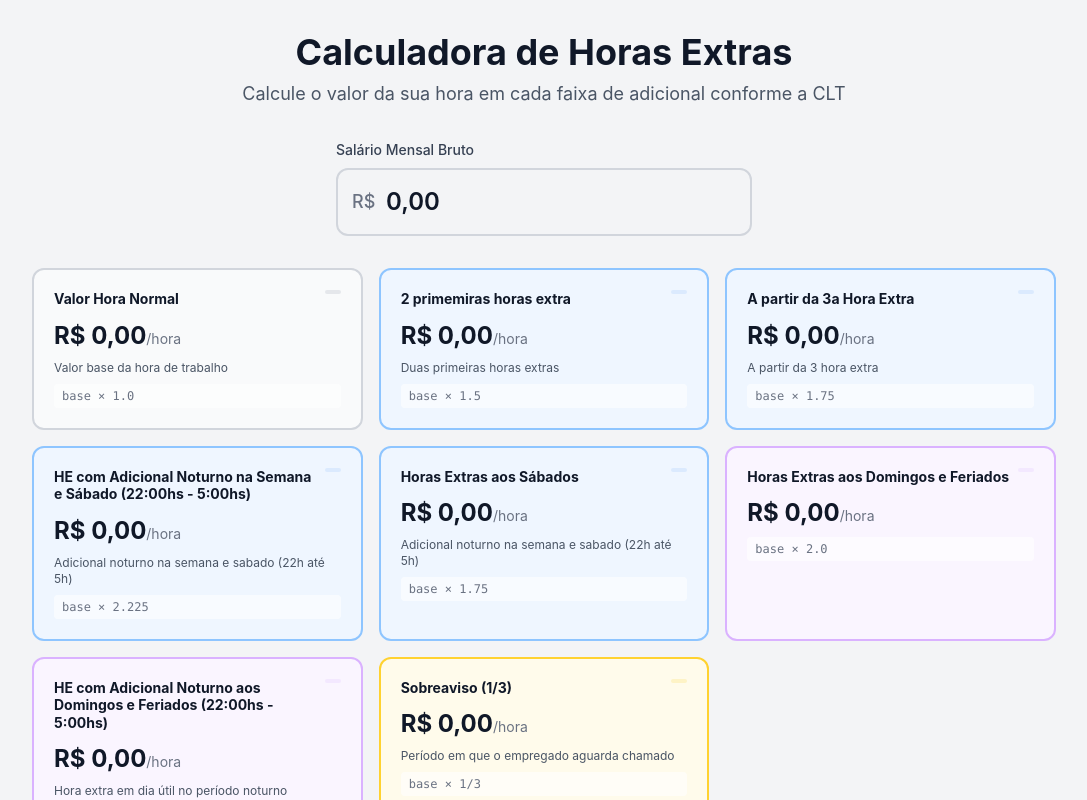
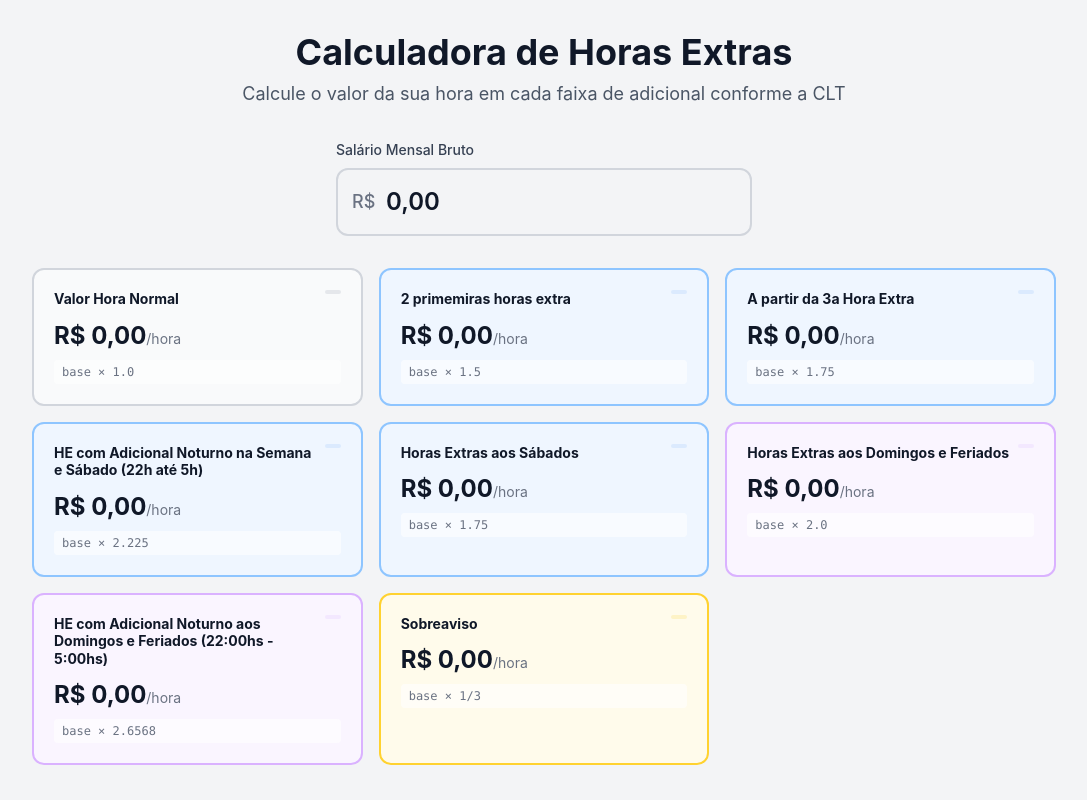
Before and after one commit to paulograbin/horasExtras, a React (Vite) app: page / in a window 1280 px wide. Shown: the top 800 px of the page, without its empty margins (96-1183 px from the left). Built offline with nearby package versions, Linux system fonts and the light colour scheme.

Commit message:
Remove desc and legal basis

```diff
--- a/src/config.ts
+++ b/src/config.ts
@@ -16,67 +16,51 @@ export const CONFIG: Config = {
     {
       id: 'base',
       name: 'Valor Hora Normal',
-      description: 'Valor base da hora de trabalho',
       multiplier: 1.0,
-      legalBasis: '',
       category: 'base',
     },
     {
       id: 'extra50',
       name: '2 primemiras horas extra',
-      description: 'Duas primeiras horas extras',
       multiplier: 1.5,
-      legalBasis: '',
       category: 'overtime',
     },
     {
       id: 'extra75',
       name: 'A partir da 3a Hora Extra',
-      description: 'A partir da 3 hora extra',
       multiplier: 1.75,
-      legalBasis: '',
       category: 'overtime',
     },
     {
       id: 'extra100',
-      name: 'HE com Adicional Noturno na Semana e Sábado (22:00hs - 5:00hs)',
-      description: 'Adicional noturno na semana e sabado (22h até 5h)',
+      name: 'HE com Adicional Noturno na Semana e Sábado (22h até 5h)',
       multiplier: 2.225,
-      legalBasis: '',
       category: 'overtime',
     },
 
     {
       id: 'sabado75',
       name: 'Horas Extras aos Sábados',
-      description: 'Adicional noturno na semana e sabado (22h até 5h)',
       multiplier: 1.75,
-      legalBasis: '',
       category: 'overtime',
     },
 
     {
       id: 'domingo',
       name: 'Horas Extras aos Domingos e Feriados',
-      description: '',
       multiplier: 2,
-      legalBasis: '',
       category: 'night',
     },
     {
       id: 'extraNoturna50',
       name: 'HE com Adicional Noturno aos Domingos e Feriados (22:00hs - 5:00hs)',
-      description: 'Hora extra em dia útil no período noturno',
       multiplier: 2.6568, // 1.5 × 1.2
-      legalBasis: '',
       category: 'night',
     },
     {
       id: 'sobreaviso',
-      name: 'Sobreaviso (1/3)',
-      description: 'Período em que o empregado aguarda chamado',
+      name: 'Sobreaviso',
       multiplier: 1 / 3,
-      legalBasis: '',
       category: 'special',
     }
   ],
--- a/src/types/index.ts
+++ b/src/types/index.ts
@@ -3,9 +3,7 @@ export type BandCategory = 'base' | 'overtime' | 'night' | 'special';
 export interface Band {
   id: string;
   name: string;
-  description: string;
   multiplier: number;
-  legalBasis: string;
   category: BandCategory;
 }
 
```
